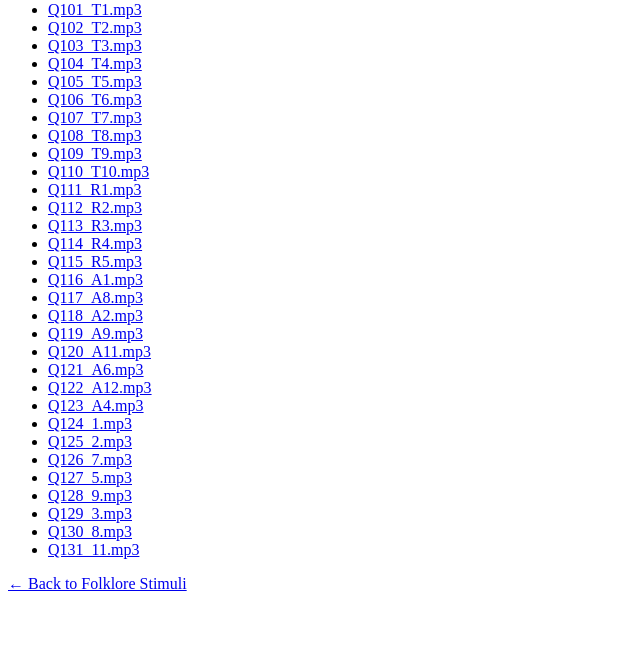
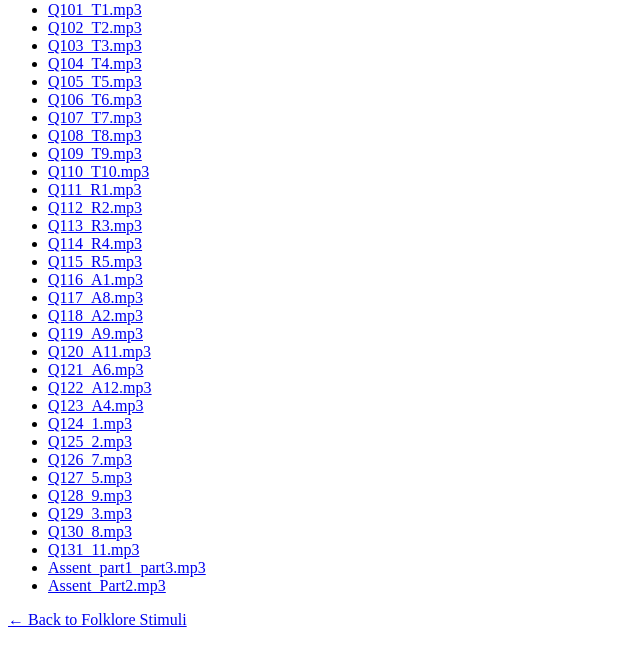
Before and after one commit to qisun14/folklore_stimuli1, a plain HTML site: page mp3/index.html in a window 1280 px wide. Shown: the part 79-742 px from the top of the page, without its empty margins (0-640 px from the left). Drawn offline with Linux system fonts and the light colour scheme.

Commit message:
Add links for Assent audio files in index.html

```diff
--- a/mp3/index.html
+++ b/mp3/index.html
@@ -43,6 +43,8 @@
     <li><a href="Q129_3.mp3">Q129_3.mp3</a></li>
     <li><a href="Q130_8.mp3">Q130_8.mp3</a></li>
     <li><a href="Q131_11.mp3">Q131_11.mp3</a></li>
+    <li><a href="Assent_part1_part3.mp3">Assent_part1_part3.mp3</a></li>
+    <li><a href="Assent_Part2.mp3">Assent_Part2.mp3</a></li>
   </ul>
 
   <p><a href="../">← Back to Folklore Stimuli</a></p>
```
